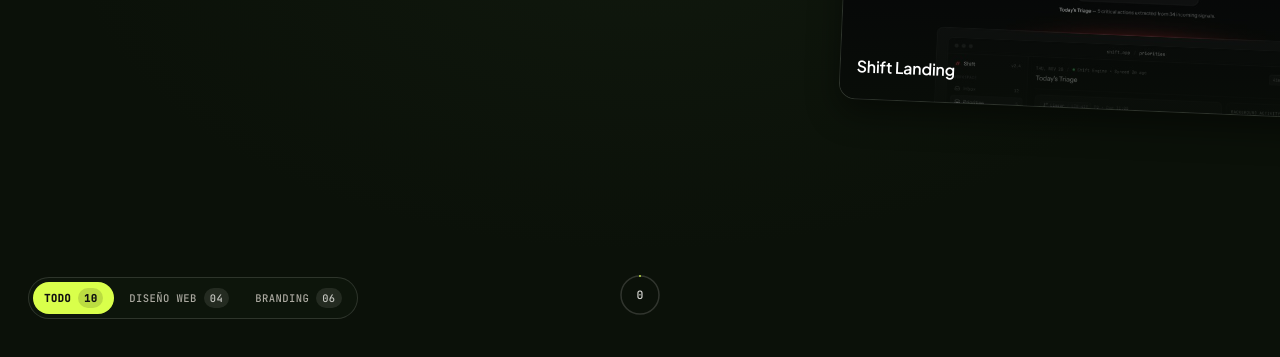
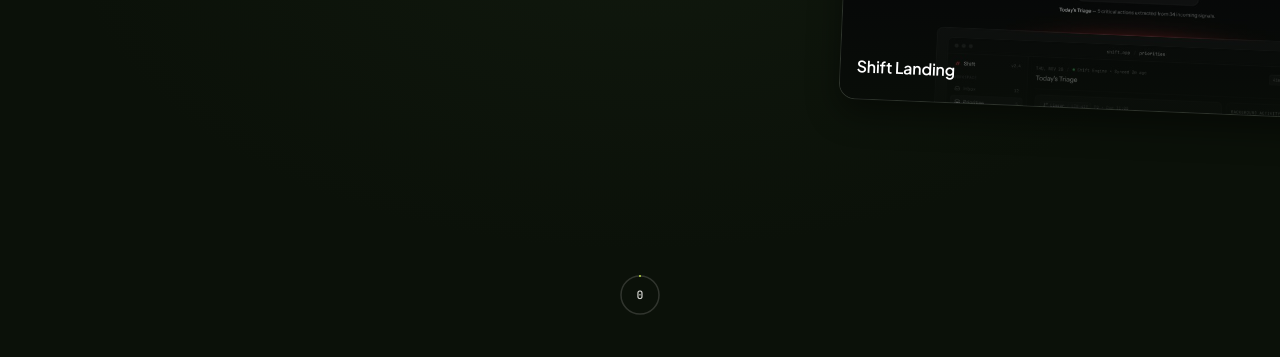
Before and after one commit to AbelDesigns/PortafolioAbel, a plain HTML site: page index.html in a window 1280 px wide. Shown: the part 5608-5965 px from the top of the page. Drawn offline with Linux system fonts and the light colour scheme.

Commit message:
chore(ui): remove discipline filter switcher and shorten footer contact copy

```diff
--- a/index.html
+++ b/index.html
@@ -59,16 +59,6 @@
             <span class="status-dot"></span>
             <span data-i18n="nav.status">Disponible · Remoto</span>
           </span>
-        </div>
-
-        <!-- Global Discipline Switch inside Menu -->
-        <div class="nav-drawer__tracks">
-          <span class="mono-tag" data-i18n="track.label">ESPECIALIDAD</span>
-          <div class="track-switch track-switch--dark" role="group" aria-label="Filtrar especialidad">
-            <button type="button" class="track-switch__btn is-active" data-set-track="all" aria-pressed="true" data-i18n="track.all">Todo</button>
-            <button type="button" class="track-switch__btn" data-set-track="web" aria-pressed="false" data-i18n="track.web">Diseño Web</button>
-            <button type="button" class="track-switch__btn" data-set-track="branding" aria-pressed="false" data-i18n="track.branding">Branding</button>
-          </div>
         </div>
 
         <ul class="nav-drawer__links">
@@ -573,24 +563,6 @@
     ==================================================================== -->
     <section class="projects" id="proyectos" aria-label="Proyectos seleccionados">
       <div class="mandelo-stage" id="mandeloStage">
-        <!-- Subtle Top Discipline Switcher -->
-        <div class="mandelo-topbar">
-          <div class="track-switch track-switch--dark" role="group" aria-label="Filtrar proyectos">
-            <button type="button" class="track-switch__btn is-active" data-set-track="all" aria-pressed="true">
-              <span data-i18n="track.all">Todo</span>
-              <span class="track-switch__count" data-track-count="all">10</span>
-            </button>
-            <button type="button" class="track-switch__btn" data-set-track="web" aria-pressed="false">
-              <span data-i18n="track.web">Diseño Web</span>
-              <span class="track-switch__count" data-track-count="web">04</span>
-            </button>
-            <button type="button" class="track-switch__btn" data-set-track="branding" aria-pressed="false">
-              <span data-i18n="track.branding">Branding</span>
-              <span class="track-switch__count" data-track-count="branding">06</span>
-            </button>
-          </div>
-        </div>
-
         <!-- Centered Editorial Backdrop Title ("Selected work") -->
         <div class="mandelo-backdrop" id="mandeloBackdrop" aria-hidden="false">
           <h2 class="mandelo-backdrop__title" data-i18n-html="projects.title">
@@ -994,7 +966,7 @@
             ¿Tienes una web o <em class="serif-accent">marca</em> en mente?
           </h2>
           <p class="contact__reassurance" data-i18n="contact.reassurance">
-            Cuéntame tu proyecto por correo o WhatsApp. Respondo en menos de 24 h, sin compromiso.
+            Cuéntame tu proyecto por correo o WhatsApp.
           </p>
 
           <div class="contact__actions">
--- a/script.js
+++ b/script.js
@@ -235,8 +235,7 @@
         'kinetic.hint': 'pasa el cursor sobre las letras para explorar proyectos ↘',
         'kinetic.mobileHint': 'TOCA CUALQUIER LETRA PARA EXPLORAR UN PROYECTO ↗',
 
-        'contact.reassurance':
-          'Cuéntame tu proyecto por correo o WhatsApp. Respondo en menos de 24 h, sin compromiso.',
+        'contact.reassurance': 'Cuéntame tu proyecto por correo o WhatsApp.',
         'contact.copy': 'Copiar',
         'contact.role': 'Diseñador UI/UX y Especialista en Branding',
         'contact.legal': '© 2026 Abel Acosta. Diseñado bajo enfoque Mobile-First.',
@@ -472,8 +471,7 @@
         'kinetic.hint': 'hover across the letters to explore projects ↘',
         'kinetic.mobileHint': 'TAP ANY LETTER TO OPEN A PROJECT ↗',
 
-        'contact.reassurance':
-          'Send your project details by email or WhatsApp. I reply within 24 hours, no strings attached.',
+        'contact.reassurance': 'Send your project details by email or WhatsApp.',
         'contact.copy': 'Copy',
         'contact.role': 'UI/UX Designer & Branding Specialist',
         'contact.legal': '© 2026 Abel Acosta. Built with Mobile-First precision.',
```
